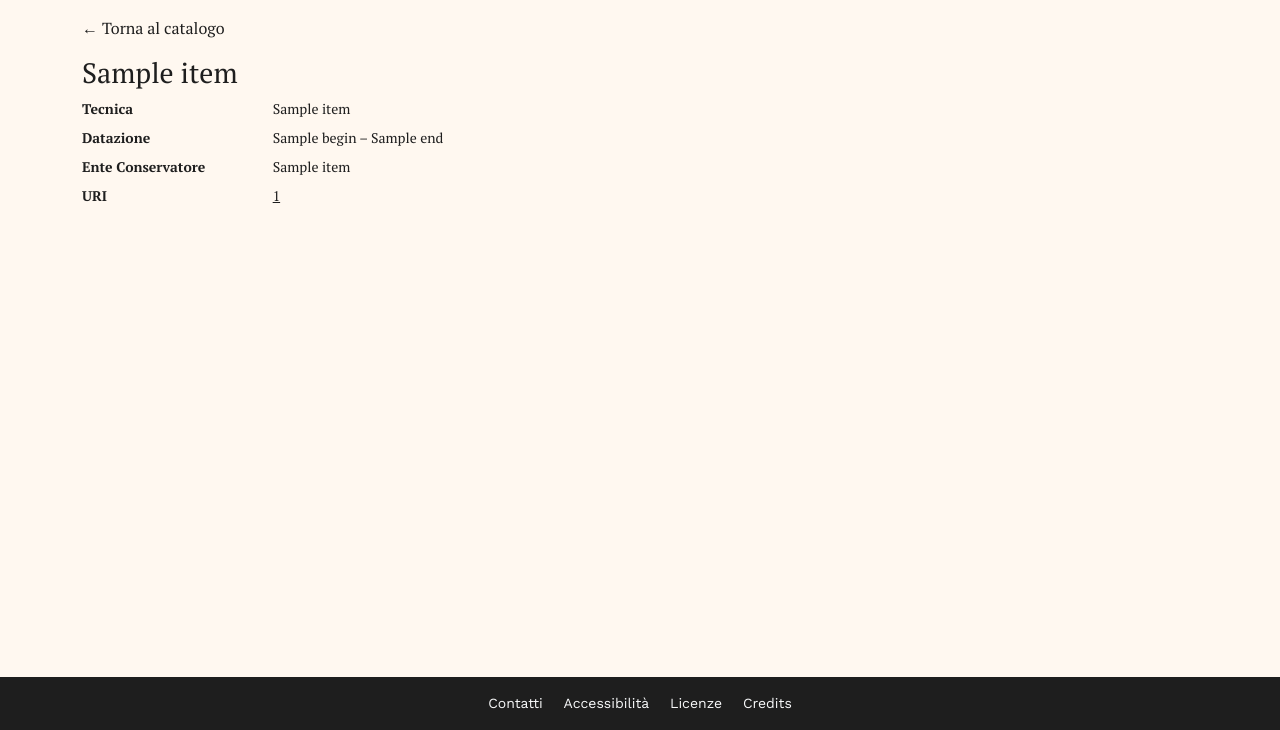
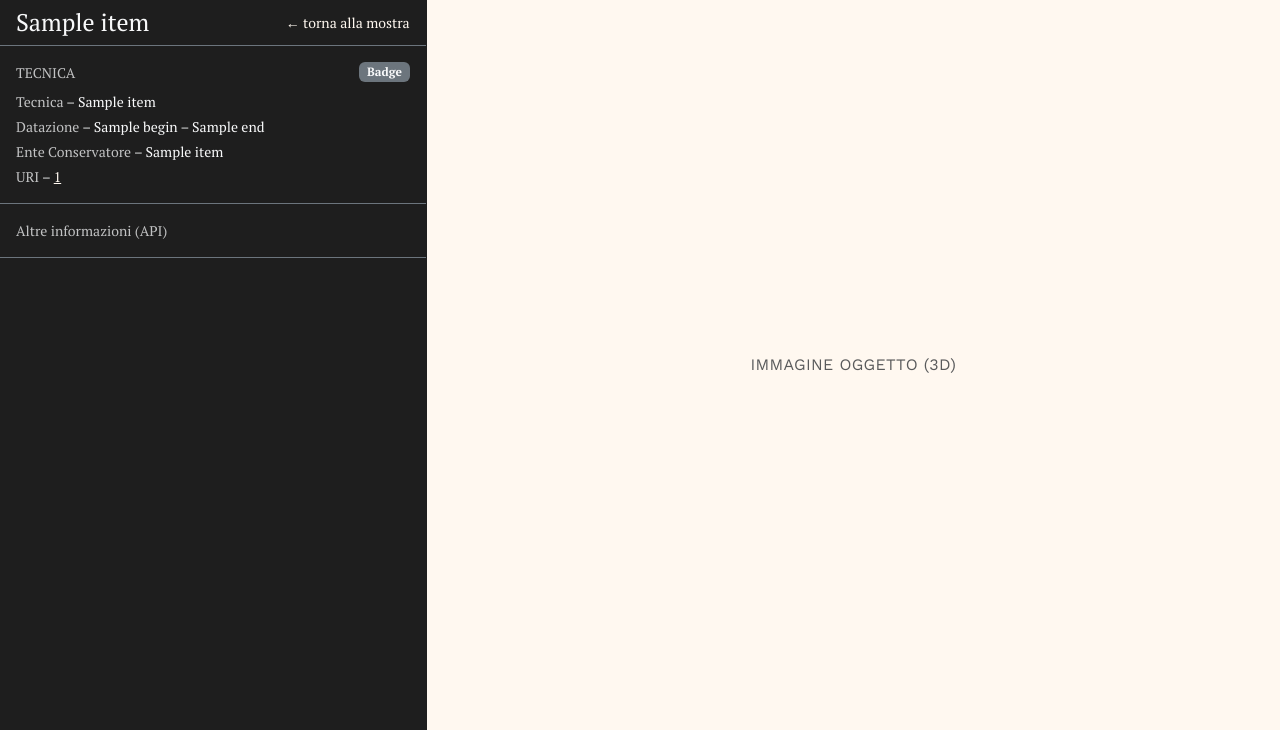
Before and after one commit to dharc-org/changes-spoke4-portal, a Flask app: template app/templates/item_detail.html in a window 1280 px wide. Shown: the part 70-800 px from the top of the page. Run offline with Flask 3, Linux system fonts and the light colour scheme; the template is opened without the code that fills it: most values are stand-ins (such as "Sample title", 1, 10 or a date in 2020); some libraries are stand-ins or nearby versions.

Commit message:
feat(item-detail): implement split layout with dark sidebar and 3D viewer area

```diff
--- a/app/static/css/style.css
+++ b/app/static/css/style.css
@@ -423,3 +423,27 @@ header .nav-link:focus {
         transition: none;
     }
 }
+
+/* Item detail layout */
+.item-layout {
+    height: calc(100vh - var(--header-h));
+}
+
+.item-layout>.row {
+    height: 100%;
+}
+
+.item-sidebar {
+    height: 100%;
+    overflow-y: auto;
+}
+
+.item-viewer {
+    height: 100%;
+    background: var(--color-secondary);
+}
+
+.viewer-placeholder {
+    font-family: 'Work Sans', system-ui, -apple-system, Segoe UI, Roboto, sans-serif;
+    letter-spacing: .02em;
+}
--- a/app/templates/item_detail.html
+++ b/app/templates/item_detail.html
@@ -1,6 +1,15 @@
 {% extends "base.html" %}
 
 {% block title %}{{ item.title or 'Item' }}{% endblock %}
+
+{% block extra_head %}
+<style>
+  /* Hide global footer on item detail */
+  footer {
+    display: none !important;
+  }
+</style>
+{% endblock %}
 
 {% from 'macros/header_brand.html' import header_brand_collection %}
 {% block header_brand %}
@@ -8,32 +17,48 @@
 {% endblock %}
 
 {% block content %}
-<section class="container py-3">
-  <a href="{{ url_for('main.catalogue', collection_id=collection_meta.id) }}"
-    class="link-dark text-decoration-none mb-3 d-inline-block">&larr; {{ gettext('Torna al catalogo') }}</a>
+<section class="container-fluid px-0 item-layout">
+  <div class="row g-0 h-100">
+    <!-- Sidebar (left, dark) -->
+    <aside class="col-12 col-lg-4 bg-dark text-light border-end border-dark item-sidebar">
+      <div class="px-3 py-2 border-bottom border-secondary d-flex align-items-center justify-content-between">
+        <h1 class="h4 m-0">{{ item.title }}</h1>
+        <a href="{{ url_for('main.catalogue', collection_id=collection_meta.id) }}"
+          class="link-on-dark text-decoration-none small">&larr; {{ gettext('torna alla mostra') }}</a>
+      </div>
 
-  <div class="row g-3">
-    <div class="col-12 col-lg-8">
-      <h1 class="h3">{{ item.title }}</h1>
-      <dl class="row small">
+      <!-- Metadata blocks (placeholder; will be fed by API) -->
+      <div class="item-sidebar-section border-bottom border-secondary px-3 py-3">
         {% if item.technique_label %}
-        <dt class="col-sm-3">{{ gettext('Tecnica') }}</dt>
-        <dd class="col-sm-9">{{ item.technique_label }}</dd>
+        <div class="d-flex justify-content-between align-items-center mb-2">
+          <span class="small text-uppercase opacity-75">{{ gettext('Tecnica') }}</span>
+          <span class="badge bg-secondary text-light">{{ gettext('Badge') }}</span>
+        </div>
+        <div class="small"><span class="opacity-75">{{ gettext('Tecnica') }}</span> – <span class="text-light">{{
+            item.technique_label }}</span></div>
         {% endif %}
         {% if item.begin or item.end %}
-        <dt class="col-sm-3">{{ gettext('Datazione') }}</dt>
-        <dd class="col-sm-9">{{ item.begin }}{% if item.end and item.end != item.begin %} – {{ item.end }}{% endif %}
-        </dd>
+        <div class="small mt-1"><span class="opacity-75">{{ gettext('Datazione') }}</span> – <span class="text-light">{{
+            item.begin }}{% if item.end and item.end != item.begin %} – {{ item.end }}{% endif %}</span></div>
         {% endif %}
         {% if item.conservation_org_label %}
-        <dt class="col-sm-3">{{ gettext('Ente Conservatore') }}</dt>
-        <dd class="col-sm-9">{{ item.conservation_org_label }}</dd>
+        <div class="small mt-1"><span class="opacity-75">{{ gettext('Ente Conservatore') }}</span> – <span
+            class="text-light">{{ item.conservation_org_label }}</span></div>
         {% endif %}
-        <dt class="col-sm-3">URI</dt>
-        <dd class="col-sm-9"><a href="{{ item.id }}" target="_blank" rel="noopener" class="link-dark">{{ item.id }}</a>
-        </dd>
-      </dl>
-    </div>
+        <div class="small mt-1"><span class="opacity-75">URI</span> – <a href="{{ item.id }}" target="_blank"
+            rel="noopener" class="link-on-dark">{{ item.id }}</a></div>
+      </div>
+
+      <!-- Placeholder additional sections -->
+      <div class="item-sidebar-section border-bottom border-secondary px-3 py-3">
+        <div class="small opacity-75">{{ gettext('Altre informazioni (API)') }}</div>
+      </div>
+    </aside>
+
+    <!-- 3D viewer / media area (right) -->
+    <section class="col-12 col-lg-8 item-viewer d-flex align-items-center justify-content-center">
+      <div class="viewer-placeholder text-muted">{{ gettext('IMMAGINE OGGETTO (3D)') }}</div>
+    </section>
   </div>
 </section>
 {% endblock %}
```
